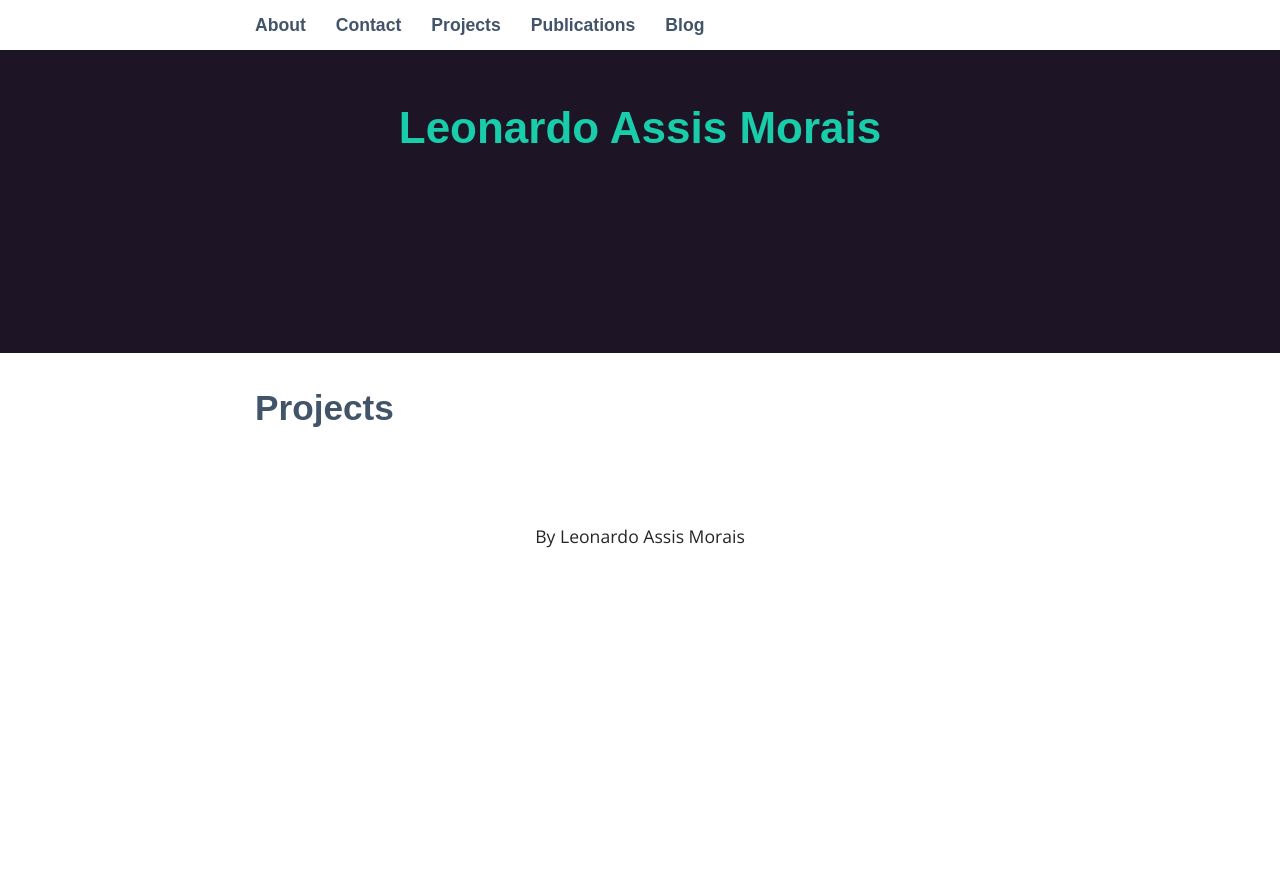
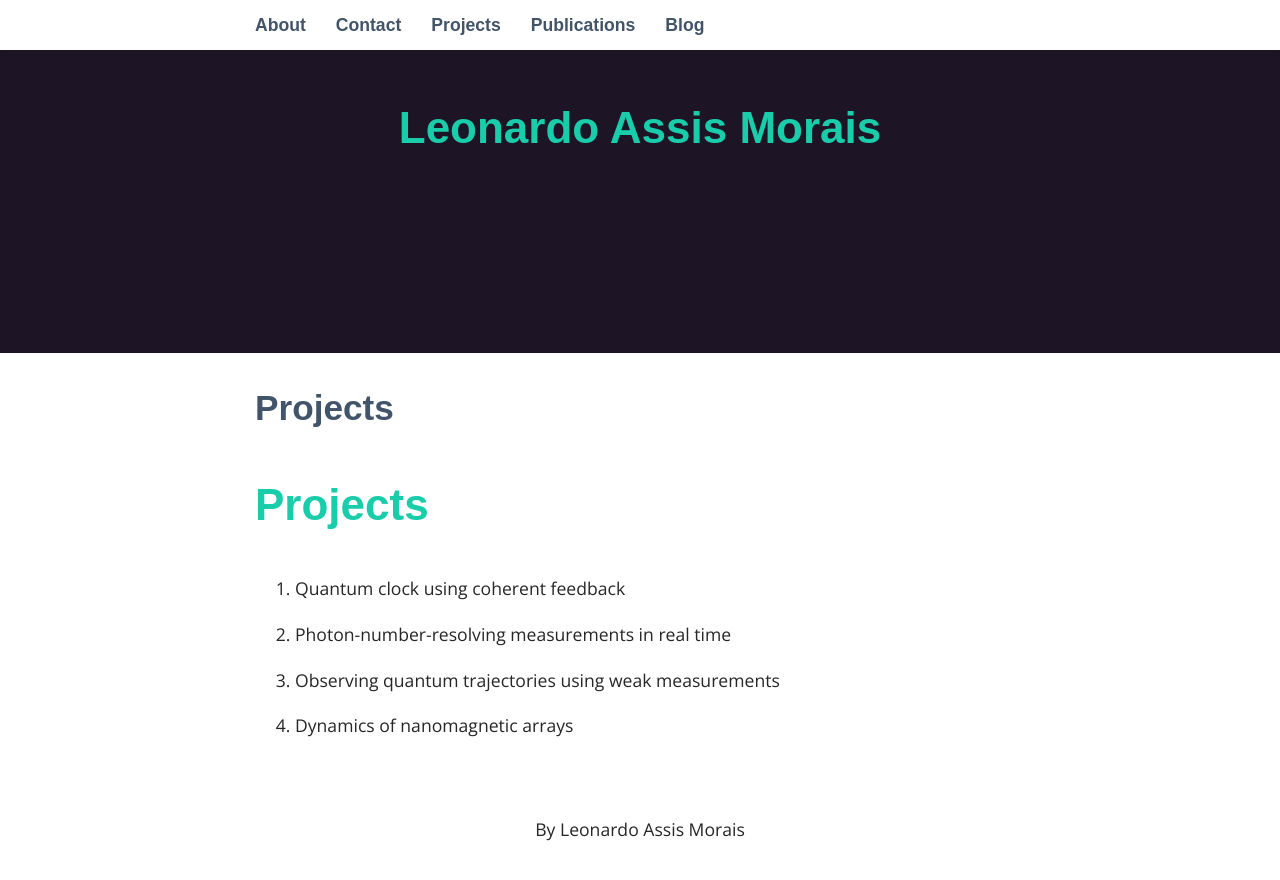
Before and after one commit to Leo-am/Leo-am.github.io, a Jekyll site: the page built from _pages/03_projects.md, in a window 1280 px wide and 900 px high, scrolled down 147 px. Shown: the top 880 px of the window. Built offline with Jekyll 4.4.1, drawn with Linux system fonts in a browser that asks for light colours; some web fonts are replaced; before the commit the page ends 900 px from its top, so only the background shows below that.

Commit message:
added papers, added project titles

```diff
--- a/_pages/03_projects.md
+++ b/_pages/03_projects.md
@@ -3,3 +3,13 @@ layout: page
 title: Projects
 permalink: /projects/
 ---
+
+# Projects
+
+1. Quantum clock using coherent feedback
+
+2. Photon-number-resolving measurements in real time
+
+3. Observing quantum trajectories using weak measurements
+
+4. Dynamics of nanomagnetic arrays
```
Also changed, not shown: _pages/04_publications.md (+6 -0 lines).
